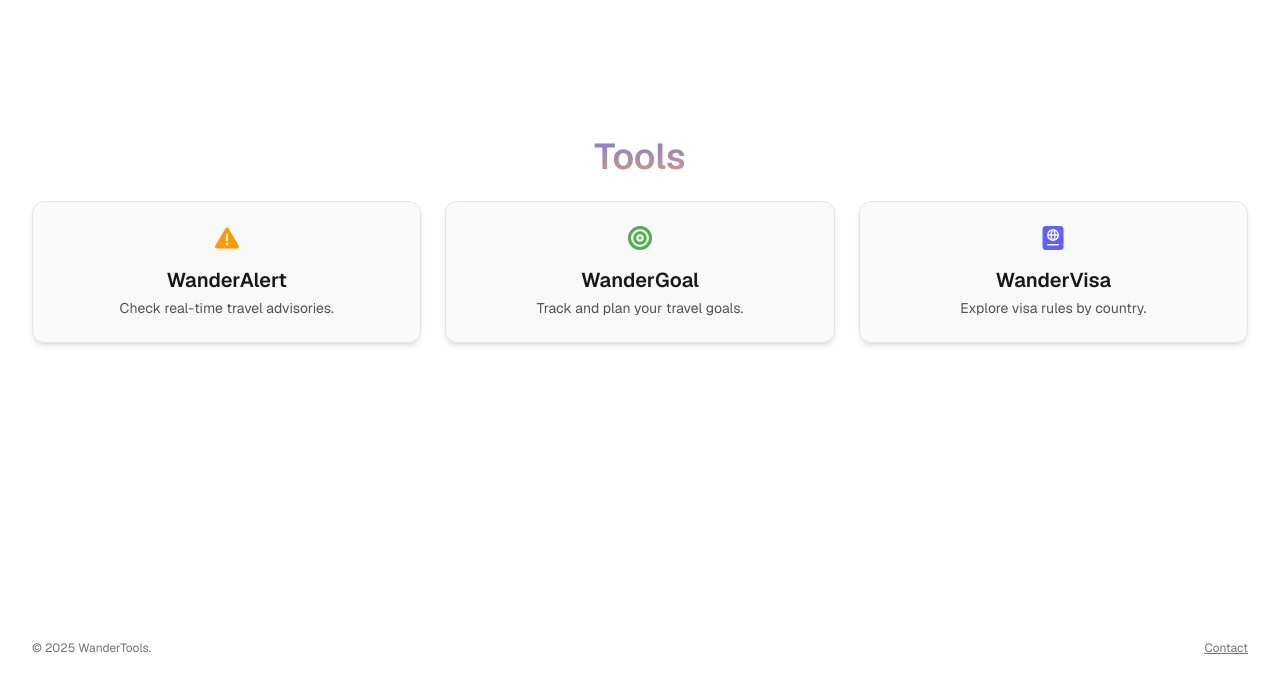
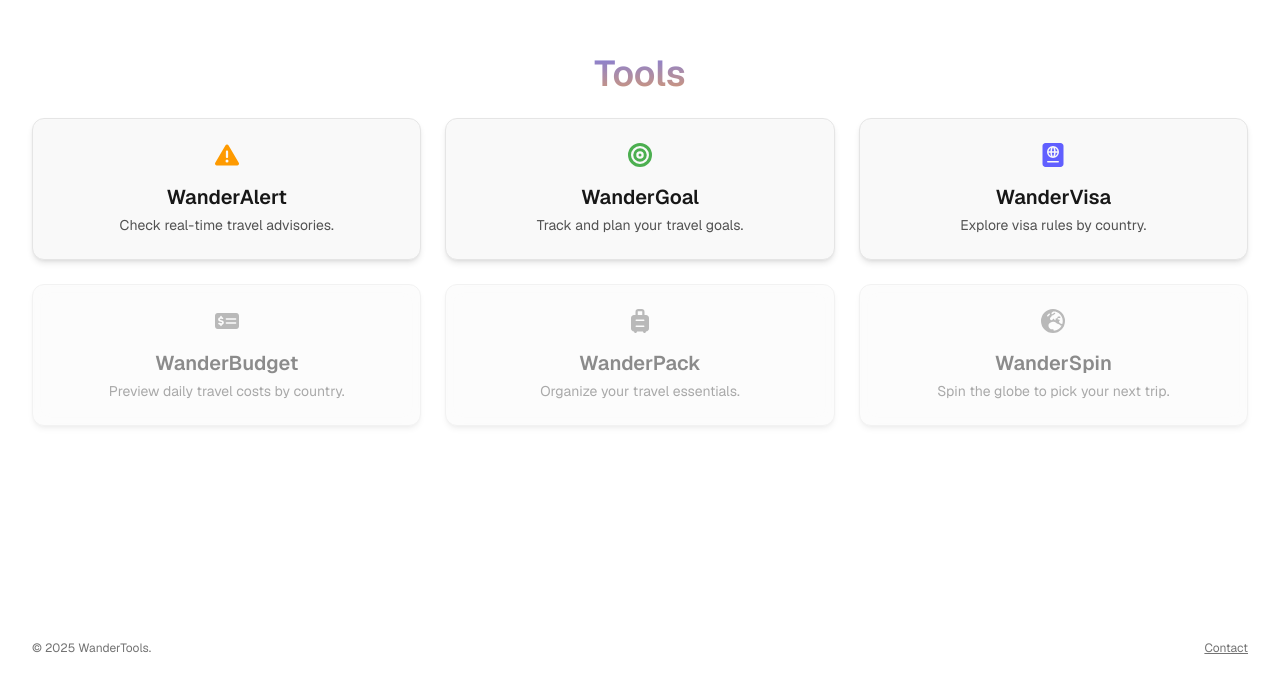
Before and after one commit to afigard/wandertools, a Next.js app: page / in a window 1280 px wide. Shown: the part 1040-1728 px from the top of the page. Built offline with nearby package versions, Linux system fonts and the light colour scheme.

Commit message:
✨ Add upcoming apps

```diff
--- a/app/page.tsx
+++ b/app/page.tsx
@@ -8,6 +8,9 @@ import {
   FaTriangleExclamation,
   FaBullseye,
   FaPassport,
+  FaMoneyCheckDollar,
+  FaSuitcaseRolling,
+  FaEarthEurope,
   FaMoon,
   FaSun,
 } from "react-icons/fa6";
@@ -18,18 +21,42 @@ const apps = [
     description: "Check real-time travel advisories.",
     icon: <FaTriangleExclamation className="text-2xl text-amber-500" />,
     href: "https://wanderalert.vercel.app/",
+    disabled: false,
   },
   {
     name: "WanderGoal",
     description: "Track and plan your travel goals.",
     icon: <FaBullseye className="text-2xl text-[#4CAF50]" />,
     href: "https://www.wandergoal.fr/",
+    disabled: false,
   },
   {
     name: "WanderVisa",
     description: "Explore visa rules by country.",
     icon: <FaPassport className="text-2xl text-indigo-500" />,
     href: "https://wandervisa-nine.vercel.app/",
+    disabled: false,
+  },
+  {
+    name: "WanderBudget",
+    description: "Preview daily travel costs by country.",
+    icon: <FaMoneyCheckDollar className="text-2xl text-neutral-500" />,
+    href: "",
+    disabled: true,
+  },
+  {
+    name: "WanderPack",
+    description: "Organize your travel essentials.",
+    icon: <FaSuitcaseRolling className="text-2xl text-neutral-500" />,
+    href: "",
+    disabled: true,
+  },
+  {
+    name: "WanderSpin",
+    description: "Spin the globe to pick your next trip.",
+    icon: <FaEarthEurope className="text-2xl text-neutral-500" />,
+    href: "",
+    disabled: true,
   },
 ];
 
@@ -122,10 +149,10 @@ export default function Home() {
           Tools
         </h2>
         <div className="grid gap-6 sm:grid-cols-3">
-          {apps.map(({ name, description, icon, href }) => (
+          {apps.map(({ name, description, icon, href, disabled }) => (
             <motion.div
               key={name}
-              whileHover={{ scale: 1.04 }}
+              whileHover={!disabled ? { scale: 1.04 } : {}}
               className="transition-transform"
             >
               <Link
@@ -135,7 +162,7 @@ export default function Home() {
                   dark
                     ? "border-neutral-800 bg-[var(--card-bg)]"
                     : "border-neutral-200 bg-[var(--card-bg)]"
-                }`}
+                } ${disabled ? "opacity-50 pointer-events-none" : ""}`}
               >
                 <div className="flex justify-center mb-4">{icon}</div>
                 <h2 className="text-xl font-semibold mb-1">{name}</h2>
```
